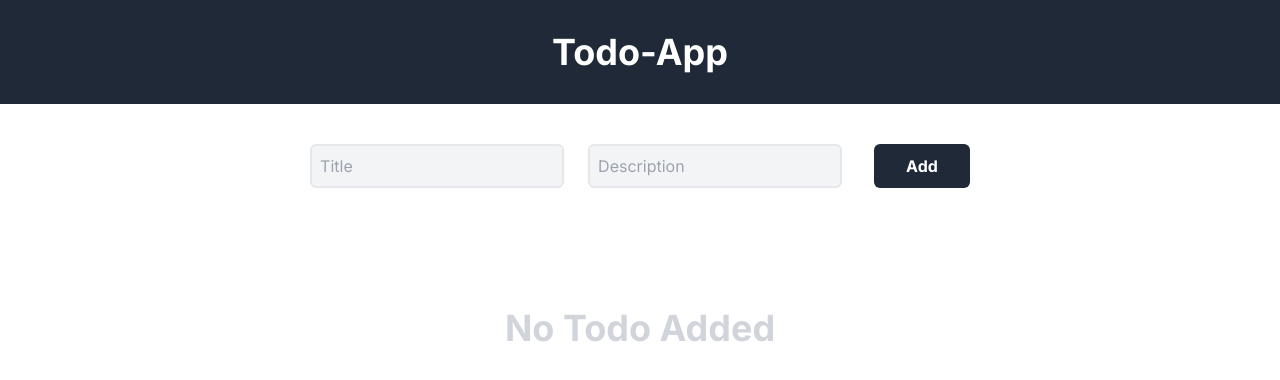
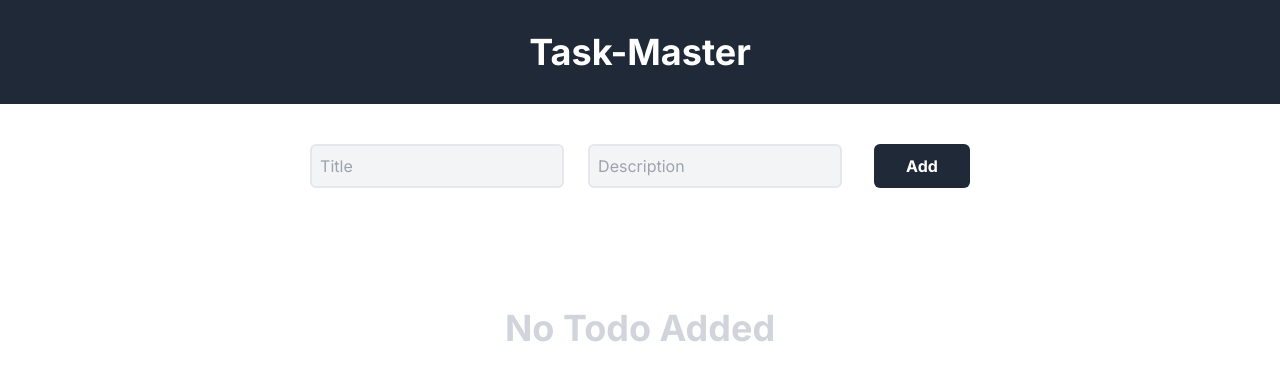
Before and after one commit to Arghya20/NextJs-Todo-App, a Next.js app: page / in a window 1280 px wide. Shown: the top 380 px of the page. Built offline with nearby package versions, Linux system fonts and the light colour scheme.

Commit message:
app name changed

```diff
--- a/app/page.js
+++ b/app/page.js
@@ -27,7 +27,7 @@ const page = () => {
     setTitle("");
     setDescription("");
 
-    // Save the updated tasks to localStorage
+    // Save the updated tasks to localStorage.
     localStorage.setItem("tasks", JSON.stringify(updatedTasks));
   };
 
@@ -44,7 +44,7 @@ const page = () => {
   return (
     <div>
       <h2 className="bg-gray-800 p-8 text-white font-bold text-4xl text-center">
-        Todo-App
+        Task-Master
       </h2>
       <div className="flex justify-center">
         <form
```
